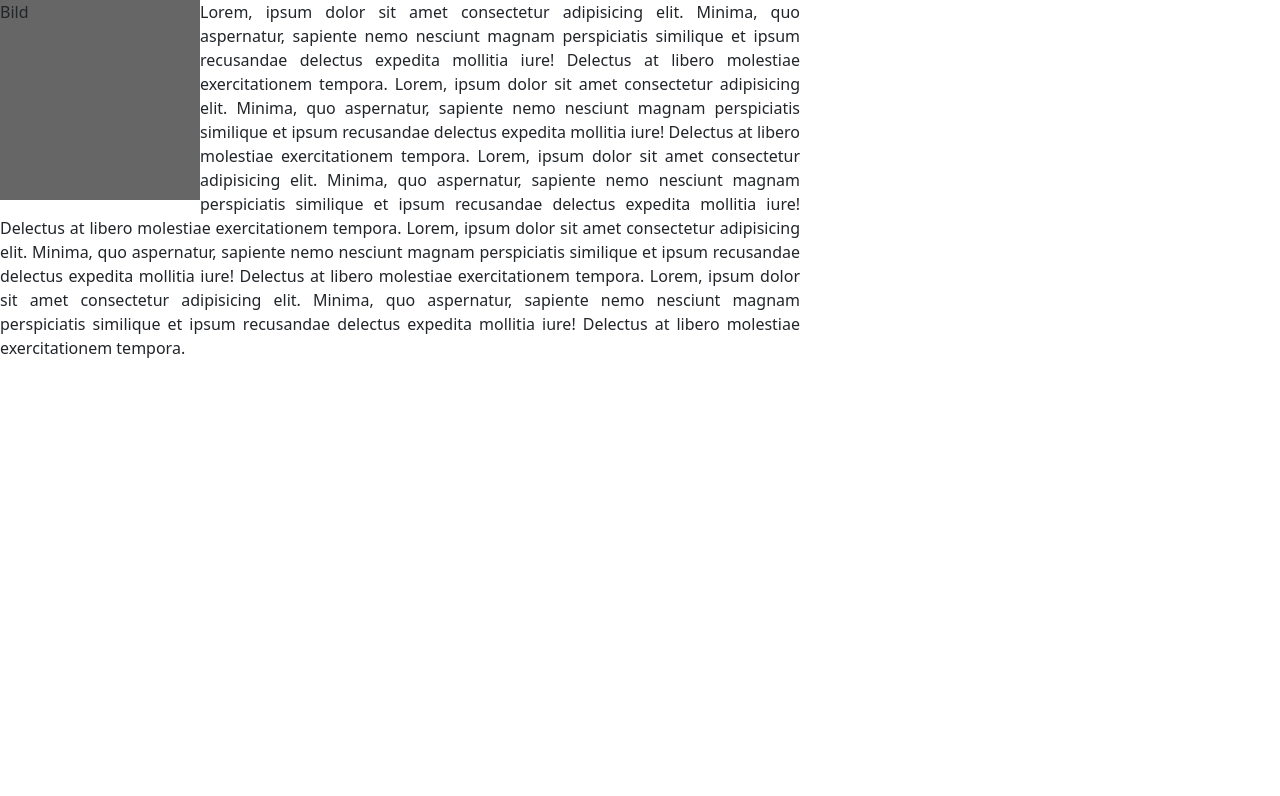
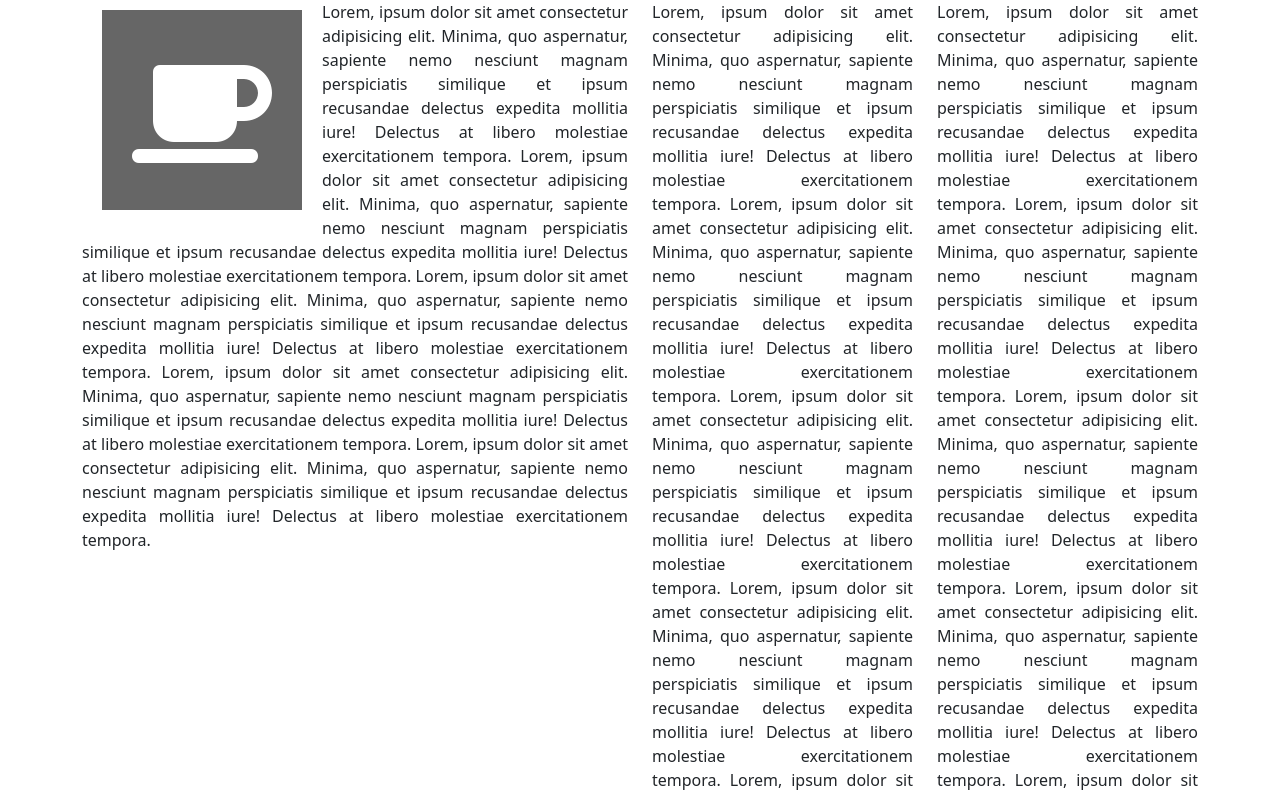
Before and after one commit to jinxrlm/newproj, a plain HTML site: page index.html in a window 1280 px wide. Shown: the top 796 px of the page. Drawn offline with nearby package versions, Linux system fonts and the light colour scheme.

Commit message:
lagt in fa ikon

```diff
--- a/index.html
+++ b/index.html
@@ -10,9 +10,12 @@
     <title></title>
 </head>
 <body>
-    <div class="mainframe">
-    <div class="fakeimg">
-        Bild
+
+    <div class="container">
+        <div class="row">
+            <div class="col-6">
+                <div class="fakeimg py-5">
+                    <i class="fa-sharp fa-solid fa-mug-saucer fa-7x text-white"></i>
                 </div>
                 <p class="textfill">
                     Lorem, ipsum dolor sit amet consectetur adipisicing elit. Minima, quo aspernatur, sapiente nemo nesciunt magnam perspiciatis similique et ipsum recusandae delectus expedita mollitia iure! Delectus at libero molestiae exercitationem tempora.
@@ -20,8 +23,27 @@
                     Lorem, ipsum dolor sit amet consectetur adipisicing elit. Minima, quo aspernatur, sapiente nemo nesciunt magnam perspiciatis similique et ipsum recusandae delectus expedita mollitia iure! Delectus at libero molestiae exercitationem tempora.
                     Lorem, ipsum dolor sit amet consectetur adipisicing elit. Minima, quo aspernatur, sapiente nemo nesciunt magnam perspiciatis similique et ipsum recusandae delectus expedita mollitia iure! Delectus at libero molestiae exercitationem tempora.
                     Lorem, ipsum dolor sit amet consectetur adipisicing elit. Minima, quo aspernatur, sapiente nemo nesciunt magnam perspiciatis similique et ipsum recusandae delectus expedita mollitia iure! Delectus at libero molestiae exercitationem tempora.
-
                 </p>
+            </div>
+            <div class="col">
+                <p class="textfill">
+                    Lorem, ipsum dolor sit amet consectetur adipisicing elit. Minima, quo aspernatur, sapiente nemo nesciunt magnam perspiciatis similique et ipsum recusandae delectus expedita mollitia iure! Delectus at libero molestiae exercitationem tempora.
+                    Lorem, ipsum dolor sit amet consectetur adipisicing elit. Minima, quo aspernatur, sapiente nemo nesciunt magnam perspiciatis similique et ipsum recusandae delectus expedita mollitia iure! Delectus at libero molestiae exercitationem tempora.
+                    Lorem, ipsum dolor sit amet consectetur adipisicing elit. Minima, quo aspernatur, sapiente nemo nesciunt magnam perspiciatis similique et ipsum recusandae delectus expedita mollitia iure! Delectus at libero molestiae exercitationem tempora.
+                    Lorem, ipsum dolor sit amet consectetur adipisicing elit. Minima, quo aspernatur, sapiente nemo nesciunt magnam perspiciatis similique et ipsum recusandae delectus expedita mollitia iure! Delectus at libero molestiae exercitationem tempora.
+                    Lorem, ipsum dolor sit amet consectetur adipisicing elit. Minima, quo aspernatur, sapiente nemo nesciunt magnam perspiciatis similique et ipsum recusandae delectus expedita mollitia iure! Delectus at libero molestiae exercitationem tempora.
+                </p>
+            </div>
+            <div class="col">
+                <p class="textfill">
+                    Lorem, ipsum dolor sit amet consectetur adipisicing elit. Minima, quo aspernatur, sapiente nemo nesciunt magnam perspiciatis similique et ipsum recusandae delectus expedita mollitia iure! Delectus at libero molestiae exercitationem tempora.
+                    Lorem, ipsum dolor sit amet consectetur adipisicing elit. Minima, quo aspernatur, sapiente nemo nesciunt magnam perspiciatis similique et ipsum recusandae delectus expedita mollitia iure! Delectus at libero molestiae exercitationem tempora.
+                    Lorem, ipsum dolor sit amet consectetur adipisicing elit. Minima, quo aspernatur, sapiente nemo nesciunt magnam perspiciatis similique et ipsum recusandae delectus expedita mollitia iure! Delectus at libero molestiae exercitationem tempora.
+                    Lorem, ipsum dolor sit amet consectetur adipisicing elit. Minima, quo aspernatur, sapiente nemo nesciunt magnam perspiciatis similique et ipsum recusandae delectus expedita mollitia iure! Delectus at libero molestiae exercitationem tempora.
+                    Lorem, ipsum dolor sit amet consectetur adipisicing elit. Minima, quo aspernatur, sapiente nemo nesciunt magnam perspiciatis similique et ipsum recusandae delectus expedita mollitia iure! Delectus at libero molestiae exercitationem tempora.
+                </p>
+            </div>
+        </div>
     </div>
 
     <script src="https://cdn.jsdelivr.net/npm/bootstrap@5.2.2/dist/js/bootstrap.bundle.min.js" integrity="sha384-OERcA2EqjJCMA+/3y+gxIOqMEjwtxJY7qPCqsdltbNJuaOe923+mo//f6V8Qbsw3" crossorigin="anonymous"></script>
--- a/style.css
+++ b/style.css
@@ -6,6 +6,9 @@
  width:200px;
  height:200px;
  background-color:#666;
+ margin:10px 20px;
+ text-align: center;
+
 }
 .textfill {
  text-align:justify;
```
Also changed, not shown: index2.html (added, +12 -0 lines). Lines whose indentation alone changed are shown as unchanged.
